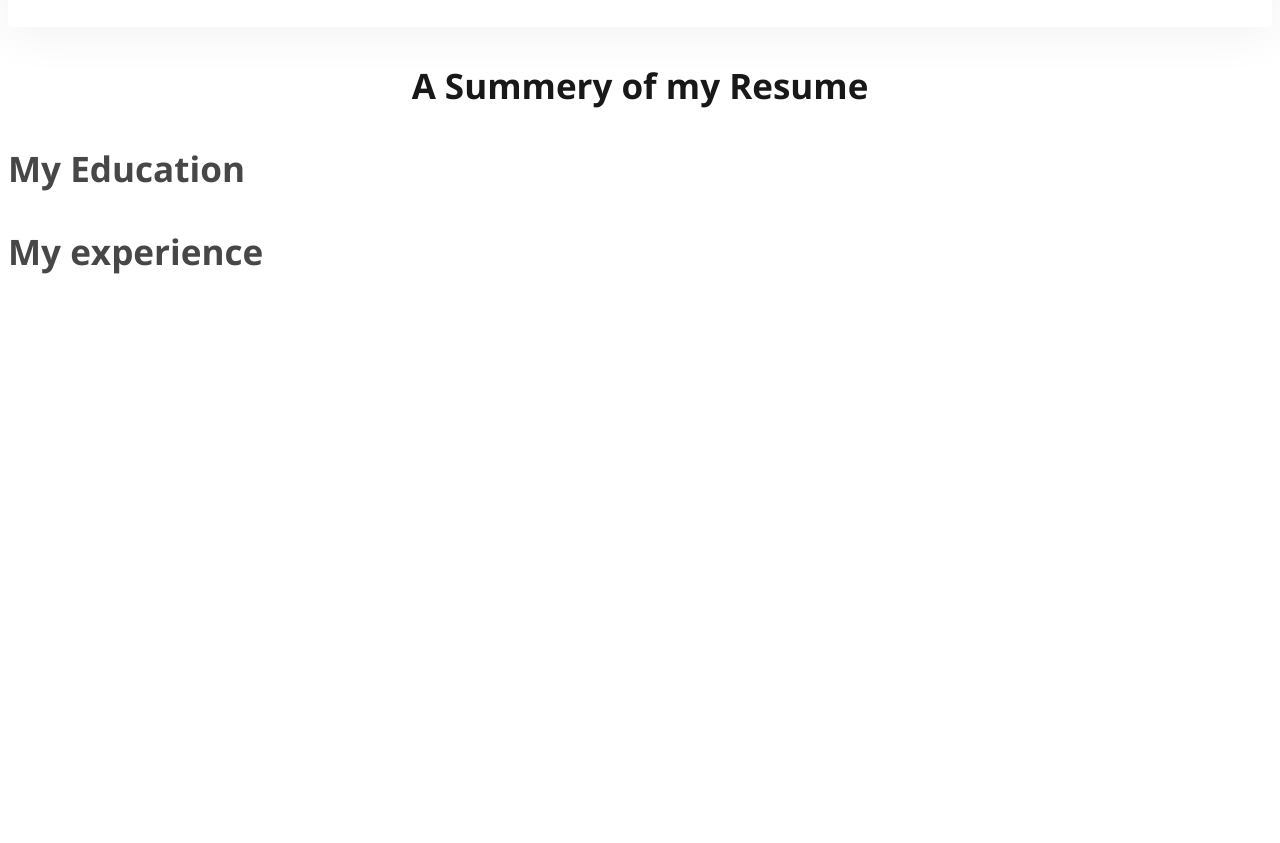
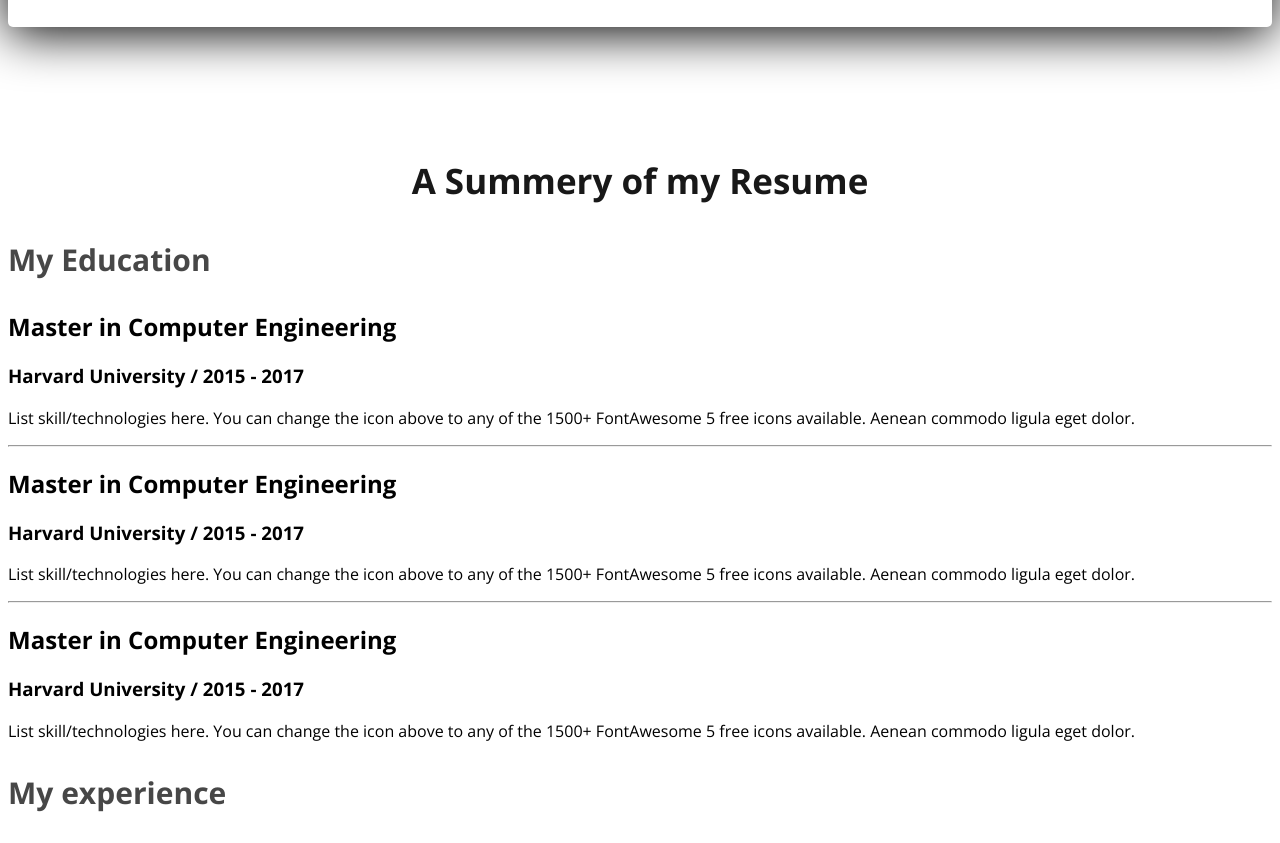
Before and after one commit to hridoy-37/webdeveloper-portfolio, a plain HTML site: page index.html in a window 1280 px wide. Shown: the part 1773-2616 px from the top of the page. Before the commit the page ends 2083 px from the top, so only its background shows below. Drawn offline with nearby package versions, Linux system fonts and the light colour scheme.

Commit message:
added first column

```diff
--- a/index.html
+++ b/index.html
@@ -92,12 +92,34 @@
         <!-- Resume Section -->
         <section>
             <h3 class="sec-title">A Summery of my Resume</h3>
-            <div class="resume-column">
-                <h3 class="resume-colimn-title">My Education</h3>
+            <div class="resume-container">
+                <h3 class="resume-column-title">My Education</h3>
+                <div class="resume-item">
+                    <h2 class="resume-item-title">Master in Computer Engineering</h2>
+                    <h3 class="resume-item-institution">Harvard University / 2015 - 2017</h3>
+                    <p class="resume-item-description">List skill/technologies here. You can change the icon above
+                        to any of the 1500+ FontAwesome 5 free icons available. Aenean commodo ligula eget dolor.</p>
+                </div>
+                <hr>
+                <div class="resume-item">
+                    <h2 class="resume-item-title">Master in Computer Engineering</h2>
+                    <h3 class="resume-item-institution">Harvard University / 2015 - 2017</h3>
+                    <p class="resume-item-description">List skill/technologies here. You can change the icon above
+                        to any of the 1500+ FontAwesome 5 free icons available. Aenean commodo ligula eget dolor.</p>
+                </div>
+                <hr>
+                <div class="resume-item">
+                    <h2 class="resume-item-title">Master in Computer Engineering</h2>
+                    <h3 class="resume-item-institution">Harvard University / 2015 - 2017</h3>
+                    <p class="resume-item-description">List skill/technologies here. You can change the icon above
+                        to any of the 1500+ FontAwesome 5 free icons available. Aenean commodo ligula eget dolor.</p>
+                </div>
             </div>
-            <div class="resume-column">
-                <h3 class="resume-colimn-title">My experience</h3>
-            </div>
+
+
+
+            <div class="resume-container">
+                <h3 class="resume-column-title">My experience</h3>
 
 
         </section>
--- a/style/portfolio.css
+++ b/style/portfolio.css
@@ -118,6 +118,13 @@ nav li {
     text-align: center;
     justify-content: space-around;
 }
+main section {
+    margin-top: 130px;
+}
+
+.skill{
+
+}
 .skill-container{
     display: flex;
     text-align: center;
@@ -127,10 +134,10 @@ nav li {
     gap: 24px;
     border-radius: 5px;
     background: #FFF;
-    box-shadow: 0px 6px 50px 0px rgba(0, 0, 0, 0.06);
+    box-shadow: 0px 6px 50px 0px;
 }
-/* resume section */
-.resume-column {
+/* resume section styles*/
+.resume-column-title {
     color: #474747;
     font-size: 30px;
     font-weight: 700;
```
